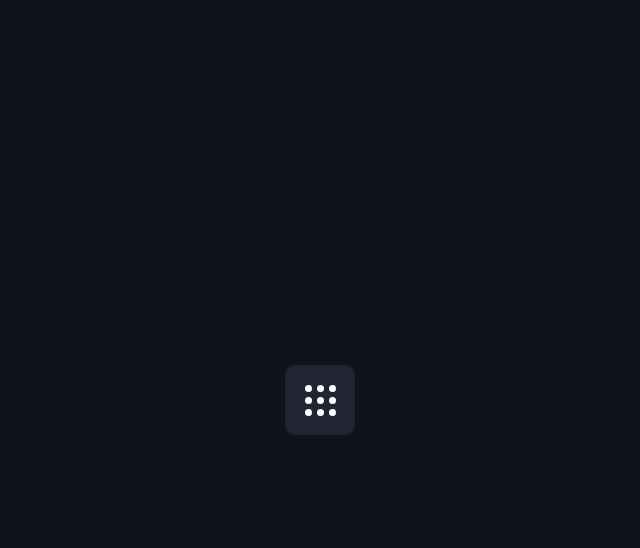
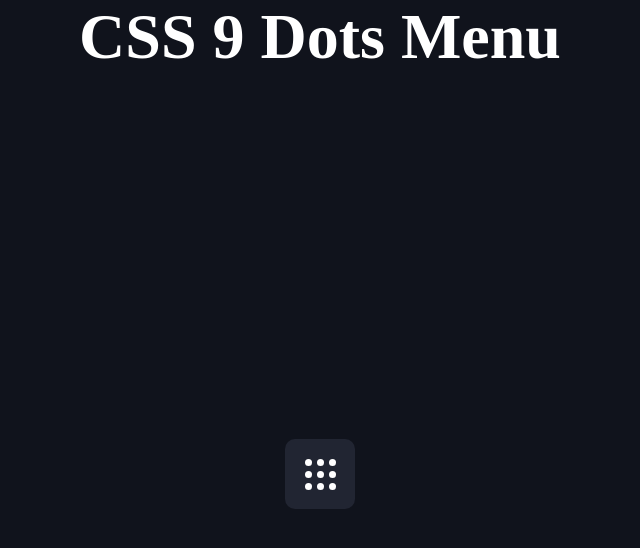
Before and after one commit to MohinTalukder0164/CSS-9-dots-menu, a plain HTML site: page index.html in a window 1280 px wide. Shown: the whole page, without its empty margins (320-960 px from the left). Drawn offline with nearby package versions, Linux system fonts and the light colour scheme.

Commit message:
h1, icons & script added

```diff
--- a/index.html
+++ b/index.html
@@ -10,24 +10,49 @@
 </head>
 
 <body>
-    <div class="navigation">
-        <span style="--i:0;--x:-1;--y:0"></span>
-        <span style="--i:1;--x:1;--y:0"></span>
-        <span style="--i:2;--x:0;--y:-1"></span>
-        <span style="--i:3;--x:0;--y:1"></span>
-        <span style="--i:4;--x:1;--y:1"></span>
-        <span style="--i:5;--x:-1;--y:-1"></span>
-        <span style="--i:6;--x:0;--y:0"></span>
-        <span style="--i:7;--x:-1;--y:1"></span>
-        <span style="--i:8;--x:1;--y:-1"></span>
-    </div>
+    <h1>CSS 9 Dots Menu</h1>
+    <section>
+        <div class="navigation">
+            <span style="--i:0;--x:-1;--y:0">
+                <ion-icon name="camera-outline"></ion-icon>
+            </span>
+            <span style="--i:1;--x:1;--y:0">
+                <ion-icon name="wifi-outline"></ion-icon>
+                </ion-icon>
+            </span>
+            <span style="--i:2;--x:0;--y:-1">
+                <ion-icon name="chatbubble-ellipses-outline"></ion-icon>
+            </span>
+            <span style="--i:3;--x:0;--y:1">
+                <ion-icon name="alarm-outline"></ion-icon>
+            </span>
+            <span style="--i:4;--x:1;--y:1">
+                <ion-icon name="airplane-outline"></ion-icon>
+                </ion-icon>
+            </span>
+            <span style="--i:5;--x:-1;--y:-1">
+                <ion-icon name="power-outline"></ion-icon>
+                </ion-icon>
+            </span>
+            <span style="--i:6;--x:0;--y:0">
+                <ion-icon name="notifications-outline"></ion-icon>
+            </span>
+            <span style="--i:7;--x:-1;--y:1">
+                <ion-icon name="bluetooth-outline"></ion-icon>
+            </span>
+            <span style="--i:8;--x:1;--y:-1">
+                <ion-icon name="moon-outline"></ion-icon>
+            </span>
+        </div>
+    </section>
+    <script type="module" src="https://unpkg.com/ionicons@5.5.2/dist/ionicons/ionicons.esm.js"></script>
+    <script nomodule src="https://unpkg.com/ionicons@5.5.2/dist/ionicons/ionicons.js"></script>
     <script>
         let navigation = document.querySelector('.navigation');
         navigation.onclick = function () {
             navigation.classList.toggle('active')
         }
     </script>
-
 </body>
 
 </html>
--- a/style.css
+++ b/style.css
@@ -3,12 +3,19 @@
     padding: 0;
     box-sizing: border-box;
 }
-body{
+h1{
+    background: #10131c;
+    color: #fff;
+    font-size: 5vw;
+    text-align: center;
+}
+section{
     display: flex;
     justify-content: center;
     align-items: center;
     min-height: 100vh;
     background: #10131c;
+
 }
 .navigation{
     position: relative;
@@ -32,6 +39,9 @@ body{
     position: absolute;
     width: 7px;
     height: 7px;
+    display: flex;
+    justify-content: center;
+    align-items: center;
     background: #fff;
     border-radius: 50%;
     transform: translate(calc(12px * var(--x)),calc(12px * var(--y)));
@@ -44,3 +54,15 @@ body{
     background: #333849;
     transform: translate(calc(60px * var(--x)),calc(60px * var(--y)));
 }
+.navigation span ion-icon{
+    transition: 0.5s;
+    font-size: 0em;
+}
+.navigation.active span ion-icon{
+    font-size: 1.35em;
+    color: #fff;
+}
+.navigation.active span:hover ion-icon{
+    color: #2dfc52;
+    filter: drop-shadow(0 0 2px #2dfc52) drop-shadow(0 0 5px #2dfc52) drop-shadow(0 0 15px #2dfc52);
+}
```
